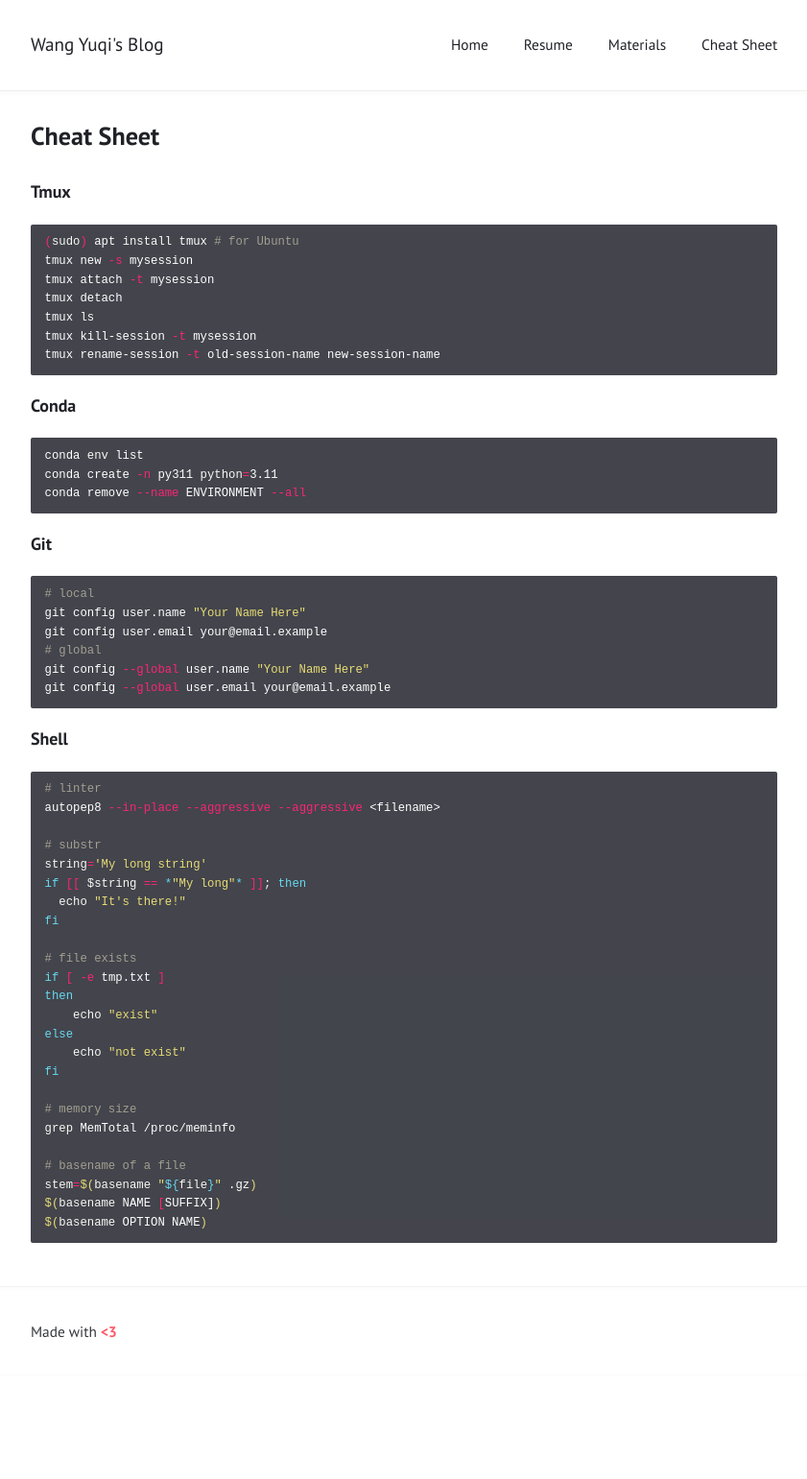
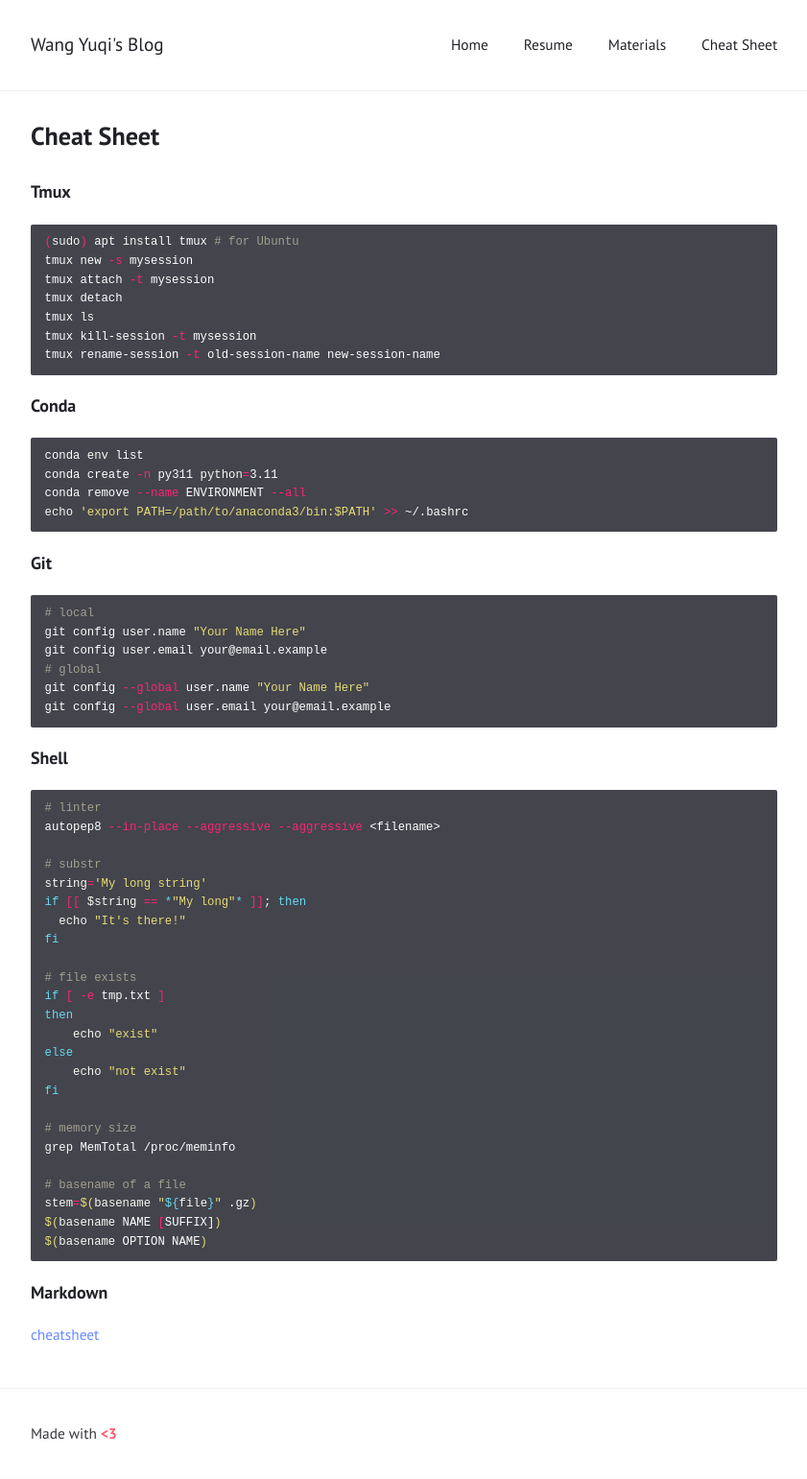
Before and after one commit to bugggggggg/bugggggggg.github.io, a Jekyll site: the page built from CheetSheat.md, in a window 1280 px wide. Shown: the whole page at 96% size, without its empty margins (219-1060 px from the left). Built offline with Jekyll 4.4.1, drawn with Linux system fonts in a browser that asks for light colours; before the commit the page ends 1434 px from its top, so only the background shows below that.

Commit message:
markdown cheatsheet

````diff
--- a/CheetSheat.md
+++ b/CheetSheat.md
@@ -20,6 +20,7 @@ tmux rename-session -t old-session-name new-session-name
 conda env list
 conda create -n py311 python=3.11
 conda remove --name ENVIRONMENT --all
+echo 'export PATH=/path/to/anaconda3/bin:$PATH' >> ~/.bashrc
 ```
 
 ### Git
@@ -59,3 +60,6 @@ stem=$(basename "${file}" .gz)
 $(basename NAME [SUFFIX])
 $(basename OPTION NAME)
 ```
+
+### Markdown
+[cheatsheet](https://github.com/adam-p/markdown-here/wiki/Markdown-Cheatsheet)
````
